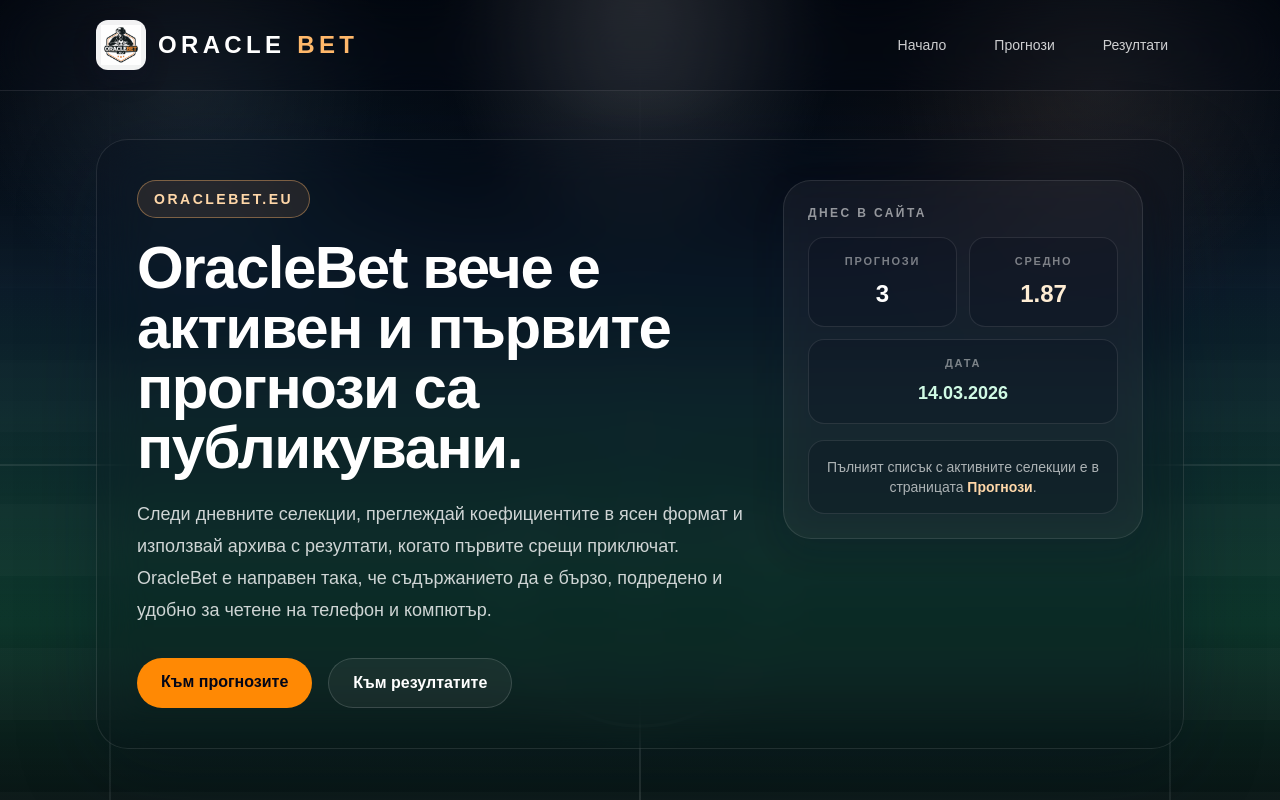
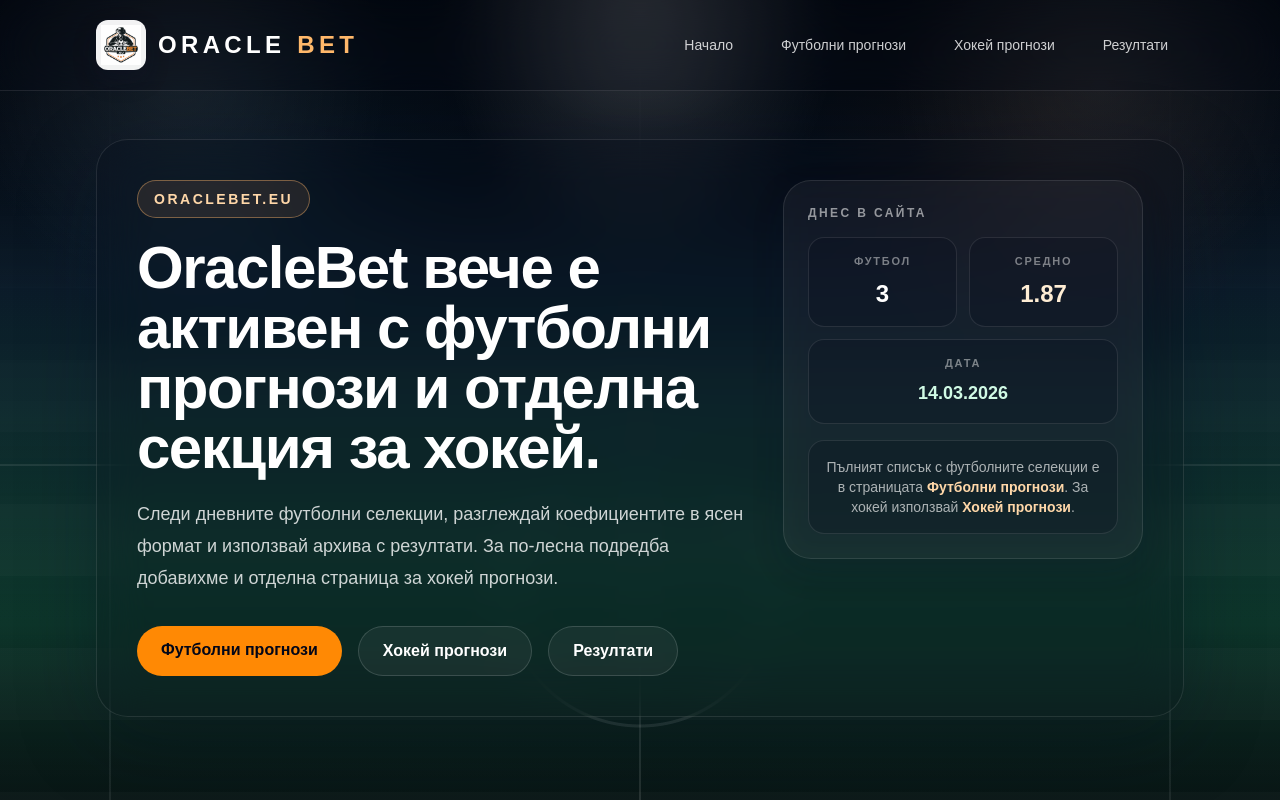
Before and after one commit to donkovski/oraclebet, a Next.js app: page / in a window 1280 px wide. Built offline with nearby package versions, Linux system fonts and the light colour scheme; no server answers.

Commit message:
Add hockey predictions section

```diff
--- a/app/bezplatni/page.tsx
+++ b/app/bezplatni/page.tsx
@@ -4,9 +4,9 @@ import PredictionsBoard from "../../components/PredictionsBoard"
 import { predictions } from "../../data/predictions"
 
 export const metadata: Metadata = {
-  title: "Прогнози",
+  title: "Футболни прогнози",
   description:
-    "Виж активните прогнози в OracleBet, подредени по час, пазар, коефициент и първенство.",
+    "Виж активните футболни прогнози в OracleBet, подредени по час, пазар, коефициент и първенство.",
   alternates: {
     canonical: "/bezplatni",
   },
@@ -18,17 +18,23 @@ export default function BezplatniPrognozi() {
       <main className="space-y-8">
         <section className="rounded-[30px] border border-white/10 bg-slate-950/22 p-6 shadow-[0_22px_60px_rgba(8,15,34,0.22)] backdrop-blur-xl md:p-8">
           <p className="inline-flex rounded-full border border-orange-300/35 bg-orange-300/12 px-4 py-1 text-sm font-semibold uppercase tracking-[0.18em] text-orange-100">
-            Прогнози
+            Футболни прогнози
           </p>
           <h1 className="mt-4 text-4xl font-black tracking-tight text-white md:text-5xl">
-            В момента няма активни прогнози.
+            В момента няма активни футболни прогнози.
           </h1>
           <p className="mt-4 max-w-2xl leading-7 text-white/75">
-            Когато има нови селекции за деня, те ще се появят тук автоматично. Провери
-            отново по-късно и следи страницата за следващите публикувани мачове.
+            Когато има нови футболни селекции за деня, те ще се появят тук автоматично.
+            Провери отново по-късно и следи страницата за следващите публикувани мачове.
           </p>
 
           <div className="mt-8 flex flex-wrap gap-4">
+            <Link
+              href="/hokei-prognozi"
+              className="rounded-full border border-white/15 bg-white/5 px-6 py-3 font-semibold text-white transition hover:bg-white/10"
+            >
+              Към хокей прогнози
+            </Link>
             <Link
               href="/rezultati"
               className="rounded-full bg-orange-400 px-6 py-3 font-semibold text-slate-950 transition hover:bg-orange-300"
--- /dev/null
+++ b/app/hokei-prognozi/page.tsx
@@ -0,0 +1,79 @@
+import type { Metadata } from "next"
+import Link from "next/link"
+import PredictionCard from "../../components/PredictionCard"
+import { hockeyPredictions } from "../../data/hockey-predictions"
+import { sortPredictionsByKickoff } from "../../lib/prediction-utils"
+
+export const metadata: Metadata = {
+  title: "Хокей прогнози",
+  description:
+    "Разгледай хокей прогнози в OracleBet. Страницата е подготвена за публикуване на селекции по лиги, час и коефициент.",
+  alternates: {
+    canonical: "/hokei-prognozi",
+  },
+}
+
+export default function HokeiPrognoziPage() {
+  if (hockeyPredictions.length === 0) {
+    return (
+      <main className="space-y-8">
+        <section className="rounded-[30px] border border-white/10 bg-slate-950/22 p-6 shadow-[0_22px_60px_rgba(8,15,34,0.22)] backdrop-blur-xl md:p-8">
+          <p className="inline-flex rounded-full border border-sky-300/35 bg-sky-300/12 px-4 py-1 text-sm font-semibold uppercase tracking-[0.18em] text-sky-100">
+            Хокей прогнози
+          </p>
+          <h1 className="mt-4 text-4xl font-black tracking-tight text-white md:text-5xl">
+            В момента няма активни хокей прогнози.
+          </h1>
+          <p className="mt-4 max-w-2xl leading-7 text-white/75">
+            Страницата е готова и първите хокей селекции ще се появят тук автоматично,
+            когато бъдат публикувани.
+          </p>
+
+          <div className="mt-8 flex flex-wrap gap-4">
+            <Link
+              href="/bezplatni"
+              className="rounded-full bg-orange-400 px-6 py-3 font-semibold text-slate-950 transition hover:bg-orange-300"
+            >
+              Към футболни прогнози
+            </Link>
+            <Link
+              href="/rezultati"
+              className="rounded-full border border-white/15 bg-white/5 px-6 py-3 font-semibold text-white transition hover:bg-white/10"
+            >
+              Към резултатите
+            </Link>
+          </div>
+        </section>
+      </main>
+    )
+  }
+
+  const sortedPredictions = sortPredictionsByKickoff(hockeyPredictions)
+
+  return (
+    <main className="space-y-8">
+      <section className="rounded-[30px] border border-white/10 bg-slate-950/22 p-6 shadow-[0_22px_60px_rgba(8,15,34,0.22)] backdrop-blur-xl md:p-8">
+        <p className="inline-flex rounded-full border border-sky-300/35 bg-sky-300/12 px-4 py-1 text-sm font-semibold uppercase tracking-[0.18em] text-sky-100">
+          Хокей прогнози
+        </p>
+        <h1 className="mt-4 text-4xl font-black tracking-tight text-white md:text-5xl">
+          Активни хокей селекции
+        </h1>
+      </section>
+
+      <div className="mx-auto w-full max-w-[56rem] space-y-4">
+        {sortedPredictions.map((item) => (
+          <PredictionCard
+            key={`${item.match}-${item.prediction}`}
+            match={item.match}
+            kickoff={item.kickoff}
+            country={item.country}
+            league={item.league}
+            prediction={item.prediction}
+            odds={item.odds}
+          />
+        ))}
+      </div>
+    </main>
+  )
+}
--- a/app/layout.tsx
+++ b/app/layout.tsx
@@ -98,7 +98,13 @@ export default function RootLayout({
                   href="/bezplatni"
                   className="rounded-full px-4 py-2 transition hover:bg-white/10 hover:text-white"
                 >
-                  Прогнози
+                  Футболни прогнози
+                </Link>
+                <Link
+                  href="/hokei-prognozi"
+                  className="rounded-full px-4 py-2 transition hover:bg-white/10 hover:text-white"
+                >
+                  Хокей прогнози
                 </Link>
                 <Link
                   href="/rezultati"
--- a/app/page.tsx
+++ b/app/page.tsx
@@ -34,14 +34,13 @@ export default function Home() {
             </div>
 
             <h1 className="text-5xl font-black tracking-tight text-white md:text-6xl">
-              OracleBet вече е активен и първите прогнози са публикувани.
+              OracleBet вече е активен с футболни прогнози и отделна секция за хокей.
             </h1>
 
             <p className="mt-5 max-w-2xl text-lg leading-8 text-white/80">
-              Следи дневните селекции, преглеждай коефициентите в ясен формат и
-              използвай архива с резултати, когато първите срещи приключат.
-              OracleBet е направен така, че съдържанието да е бързо, подредено
-              и удобно за четене на телефон и компютър.
+              Следи дневните футболни селекции, разглеждай коефициентите в ясен формат и
+              използвай архива с резултати. За по-лесна подредба добавихме и отделна страница
+              за хокей прогнози.
             </p>
 
             <div className="mt-8 flex flex-wrap gap-4">
@@ -49,13 +48,19 @@ export default function Home() {
                 href="/bezplatni"
                 className="rounded-full bg-orange-400 px-6 py-3 font-semibold text-slate-950 transition hover:bg-orange-300"
               >
-                Към прогнозите
+                Футболни прогнози
+              </Link>
+              <Link
+                href="/hokei-prognozi"
+                className="rounded-full border border-white/15 bg-white/5 px-6 py-3 font-semibold text-white transition hover:bg-white/10"
+              >
+                Хокей прогнози
               </Link>
               <Link
                 href="/rezultati"
                 className="rounded-full border border-white/15 bg-white/5 px-6 py-3 font-semibold text-white transition hover:bg-white/10"
               >
-                Към резултатите
+                Резултати
               </Link>
             </div>
           </div>
@@ -68,7 +73,7 @@ export default function Home() {
             <div className="mt-4 grid grid-cols-2 gap-3">
               <div className="rounded-2xl border border-white/10 bg-slate-950/20 px-4 py-4 text-center">
                 <p className="text-[11px] font-semibold uppercase tracking-[0.16em] text-white/45">
-                  Прогнози
+                  Футбол
                 </p>
                 <p className="mt-2 text-2xl font-bold text-white">{totalPredictions}</p>
               </div>
@@ -87,12 +92,19 @@ export default function Home() {
             </div>
 
             <div className="mt-4 rounded-2xl border border-white/10 bg-slate-950/20 px-4 py-4 text-center text-white/65">
-              Пълният списък с активните селекции е в страницата{" "}
+              Пълният списък с футболните селекции е в страницата{" "}
               <Link
                 href="/bezplatni"
                 className="font-semibold text-orange-200 transition hover:text-orange-100"
               >
-                Прогнози
+                Футболни прогнози
+              </Link>
+              . За хокей използвай{" "}
+              <Link
+                href="/hokei-prognozi"
+                className="font-semibold text-orange-200 transition hover:text-orange-100"
+              >
+                Хокей прогнози
               </Link>
               .
             </div>
--- a/app/sitemap.ts
+++ b/app/sitemap.ts
@@ -18,6 +18,12 @@ export default function sitemap(): MetadataRoute.Sitemap {
       priority: 0.9,
     },
     {
+      url: `${siteConfig.siteUrl}/hokei-prognozi`,
+      lastModified: now,
+      changeFrequency: "daily",
+      priority: 0.85,
+    },
+    {
       url: `${siteConfig.siteUrl}/rezultati`,
       lastModified: now,
       changeFrequency: "daily",
--- a/components/PredictionsBoard.tsx
+++ b/components/PredictionsBoard.tsx
@@ -34,18 +34,12 @@ export default function PredictionsBoard({ predictions }: Props) {
   const sortedPredictions = useMemo(() => sortPredictionsByKickoff(predictions), [predictions])
 
   const startedPredictions = useMemo(
-    () =>
-      sortedPredictions.filter(
-        (item) => parseKickoff(item.kickoff).getTime() <= now
-      ),
+    () => sortedPredictions.filter((item) => parseKickoff(item.kickoff).getTime() <= now),
     [now, sortedPredictions]
   )
 
   const upcomingPredictions = useMemo(
-    () =>
-      sortedPredictions.filter(
-        (item) => parseKickoff(item.kickoff).getTime() > now
-      ),
+    () => sortedPredictions.filter((item) => parseKickoff(item.kickoff).getTime() > now),
     [now, sortedPredictions]
   )
 
@@ -64,10 +58,10 @@ export default function PredictionsBoard({ predictions }: Props) {
         <div className="grid gap-8 lg:grid-cols-[1.15fr_0.85fr] lg:items-end">
           <div>
             <p className="inline-flex rounded-full border border-orange-300/35 bg-orange-300/12 px-4 py-1 text-sm font-semibold uppercase tracking-[0.18em] text-orange-100">
-              Актуални прогнози
+              Футболни прогнози
             </p>
             <h1 className="mt-4 text-4xl font-black tracking-tight text-white md:text-5xl">
-              Днешните селекции са вече публикувани.
+              Днешните футболни селекции са вече публикувани.
             </h1>
           </div>
 
@@ -195,7 +189,7 @@ export default function PredictionsBoard({ predictions }: Props) {
               Следващ мач
             </p>
             <h2 className="mt-4 text-3xl font-black text-white md:text-4xl">
-              Всички прогнози за деня вече са започнали.
+              Всички футболни прогнози за деня вече са започнали.
             </h2>
             <p className="mt-4 max-w-2xl leading-7 text-white/75">
               Новите предстоящи мачове ще се покажат автоматично тук, когато публикуваш
--- /dev/null
+++ b/data/hockey-predictions.ts
@@ -0,0 +1,9 @@
+export const hockeyPredictions: Array<{
+  match: string
+  kickoff: string
+  country: string
+  countryFlag: string
+  league: string
+  prediction: string
+  odds: string
+}> = []
--- a/data/results.ts
+++ b/data/results.ts
@@ -6,7 +6,7 @@ export const results: Result[] = [
     match: "Атлетико Мадрид - Хетафе",
     prediction: "Над 4.5 картона",
     odds: 1.8,
-    result: "5 картона",
+    result: "4 жълти + 1 червен = 6 картона",
     status: "WIN",
   },
 ]
```
